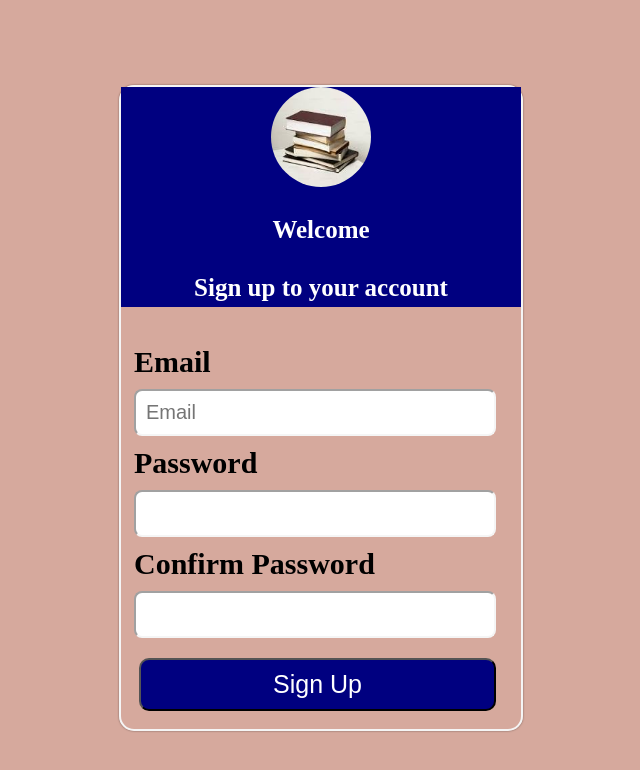
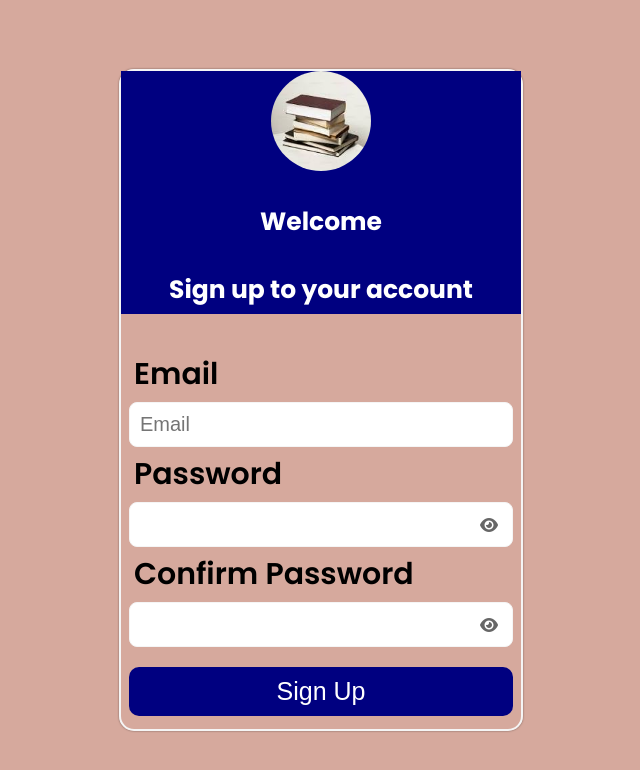
Before and after one commit to Joseph-Scripture/book-management, a plain HTML site: page signup.html in a window 1280 px wide. Shown: the whole page, without its empty margins (319-959 px from the left). Drawn offline with Linux system fonts and the light colour scheme.

```diff
--- a/scripts/signup.js
+++ b/scripts/signup.js
@@ -1,3 +1,5 @@
+const passwordInput = document.querySelector('#password');
+const togglePassword = document.querySelector('.toggle-password');
 
 const email = document.querySelector('#email');
 const password = document.querySelector('#password');
@@ -55,3 +57,11 @@
     event.preventDefault();
   }
 });
+
+// Password toggle functionality
+togglePassword.addEventListener('click', () => {
+  const type = passwordInput.getAttribute('type') === 'password' ? 'text' : 'password';
+  passwordInput.setAttribute('type', type);
+  togglePassword.querySelector('i').classList.toggle('fa-eye');
+  togglePassword.querySelector('i').classList.toggle('fa-eye-slash');
+});
--- a/signup.html
+++ b/signup.html
@@ -5,6 +5,7 @@
     <meta name="viewport" content="width=device-width, initial-scale=1.0">
     <title>ReadQuest|| Sign-up</title>
     <link rel="stylesheet" href="styles/signup.css">
+    <script src="https://kit.fontawesome.com/6c2da74d7d.js" crossorigin="anonymous"></script>
     <link rel="preconnect" href="https://fonts.gstatic.com" crossorigin>
     <link href="https://fonts.googleapis.com/css2?family=Poppins:ital,wght@0,100;0,200;0,300;0,400;0,500;0,600;0,700;0,800;0,900;1,100;1,200;1,300;1,400;1,500;1,600;1,700;1,800;1,900&display=swap" rel="stylesheet">
 </head>
@@ -24,13 +25,20 @@
             </div>
             <div class="first-pass">
                 <label for="password">Password</label>
-                <input type="password" name="password" id="password" minlength="8" required>
+                <div class="input-container">
+                    <input type="password" name="password" id="password" minlength="8" required>
+                     <span class="toggle-password show-password"><i class="fa-solid fa-eye"></i></span>
+                </div>
                 <span class="first-passError error"></span>
-
             </div>
             <div class="second-pass">
                 <label for="confirm">Confirm Password</label>
-                <input type="password" name="confirm" id="confirm" minlength="8" required>
+                <div class="input-container">
+                    <input type="password" name="confirm" id="confirm" minlength="8" required>
+                     <span class="toggle-password show-password"><i class="fa-solid fa-eye"></i></span>
+
+                </div>
+
                 <span class="second-passError error"></span>
             </div>
             <div class="btn"><button>Sign Up</button></div>
--- a/styles/signup.css
+++ b/styles/signup.css
@@ -1,80 +1,123 @@
-body{
+body {
     display: flex;
     justify-content: center;
     align-items: center;
     height: 100vh;
     background-color: #D6A99D;
-    font-family:'Poppins' sans-serif;
+    font-family: 'Poppins', sans-serif;
     font-weight: 600;
     font-style: normal;
+    margin: 0;
 }
-label{
+
+label {
     display: block;
     font-size: 30px;
     margin: 5px;
 }
-form{
+
+form {
     width: 400px;
     border-radius: 15px;
     border: 2px solid whitesmoke;
-    box-shadow: 0 0 2px  rgba(0, 0, 0, 0.5);
+    box-shadow: 0 0 2px rgba(0, 0, 0, 0.5);
+}
 
+.img-container {
+    background-color: navy;
+    text-align: center;
 }
-.img-container{
 
-   background-color: navy;
-   text-align: center;
-}
-img{
+img {
     border-radius: 50%;
     height: 100px;
     width: 100px;
 }
-p{
-    color:white;
+
+p {
+    color: white;
     font-size: 25px;
     text-align: center;
     font-weight: bold;
+}
 
-}
-.second{
+.second {
     padding: 5px;
 }
-input{
-    width: 88%;
-     padding: 10px;
-     margin: 5px;
-     font-size: 20px;
+
+.content {
+    padding: 8px;
+}
+
+/* Container for inputs - both with and without show text */
+.input-container, .name {
+    position: relative;
+    display: block;
+    width: 100%;
+    margin: 5px 0;
+}
+
+/* Base styles for all inputs - same width as button */
+input {
+    width: 100%;
+    padding: 10px;
+    padding-right: 60px; /* Space for show text on all inputs for consistency */
+    font-size: 20px;
     border-radius: 8px;
-    /* border: none; */
-    border-color: whitesmoke;
+    border: 1px solid whitesmoke;
     outline: none;
     appearance: none;
+    box-sizing: border-box;
+    margin: 0;
 }
-input:focus{
+
+input:focus {
     border-color: navy;
     outline: none;
     appearance: none;
 }
-.content{
-    padding:8px;
 
+.show-password {
+    position: absolute;
+    right: 15px;
+    top: 50%;
+    transform: translateY(-50%);
+    color: #666;
+    font-size: 16px;
+    cursor: pointer;
+    user-select: none;
+    font-weight: 400;
 }
-.btn{
-    width: 93%;
-    text-align: center
 
+.show-password:hover {
+    color: navy;
 }
-button{
+
+.btn {
+    width: 100%;
+    text-align: center;
+    margin: 5px 0;
+}
+
+button {
     color: white;
     background-color: navy;
     padding: 10px;
-    margin: 10px;
+    margin: 0;
     width: 100%;
     font-size: 25px;
     border-radius: 10px;
     margin-top: 15px;
+    border: none;
+    cursor: pointer;
+    box-sizing: border-box;
 }
-.error{
+
+button:hover {
+    background-color: #001f3f;
+}
+
+.error {
     color: red;
+    font-size: 16px;
 }
```
